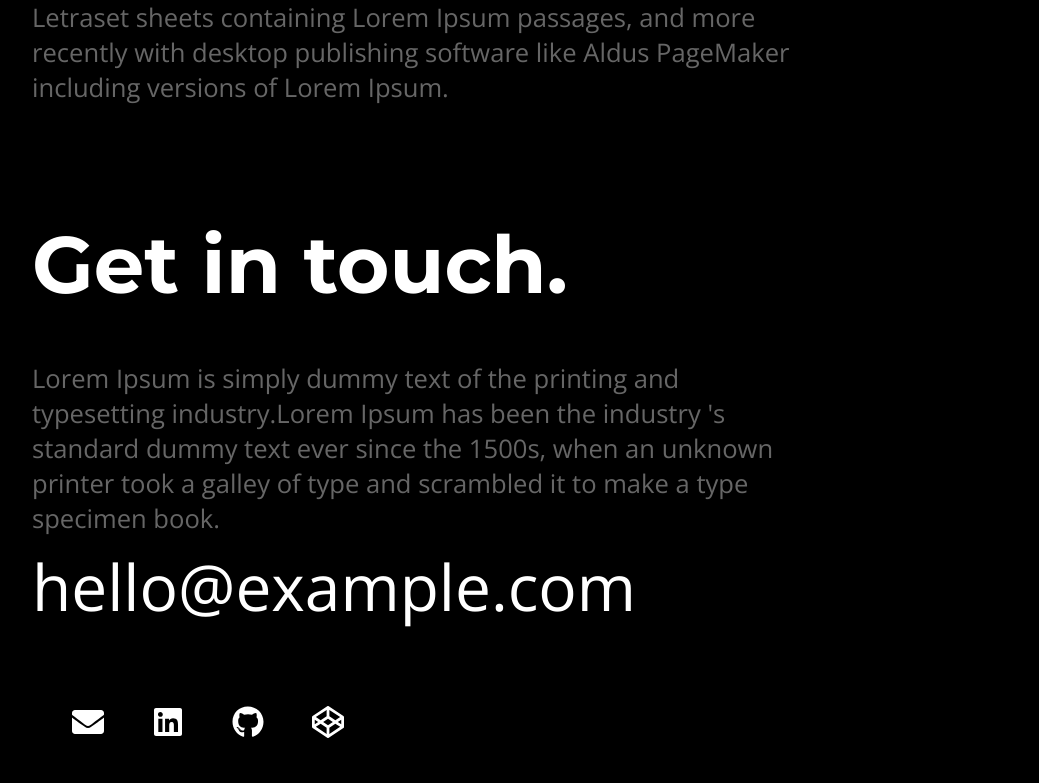
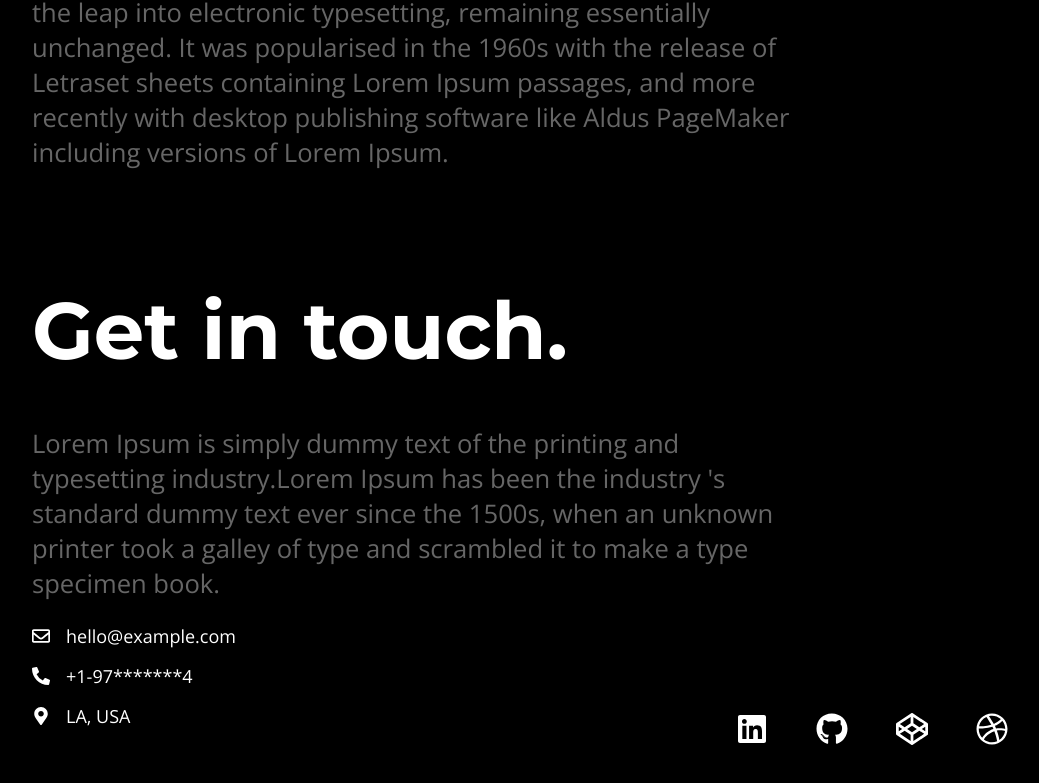
Before and after one commit to dscpvgcoet/hacktoberfest2021-react-portfolio-template, a React (Create React App) app: page /about in a window 1280 px wide. Shown: the part 743-1526 px from the top of the page, without its empty margins (96-1135 px from the left). Before the commit the page ends 1500 px from the top, so only its background shows below. Built offline with nearby package versions, Linux system fonts and the light colour scheme.

Commit message:
footer update

```diff
--- a/src/App.css
+++ b/src/App.css
@@ -33,7 +33,7 @@ a {
   position: relative;
 }
 .header_container h1 {
-  font-size: 1rem;
+  font-size:4em;
 }
 .header_container ul {
   list-style: none;
@@ -46,6 +46,10 @@ a {
   text-decoration: none;
   color: white;
   font-size: 1rem;
+}
+
+.nav-link:hover{
+  color:#1E6FD9;
 }
 
 /* Home */
--- a/src/components/Contact.js
+++ b/src/components/Contact.js
@@ -1,5 +1,5 @@
 import React from "react";
-import { FaEnvelope, FaLinkedin, FaGithub, FaCodepen } from "react-icons/fa";
+import { FaRegEnvelope, FaLinkedin, FaGithub, FaCodepen, FaPhoneAlt, FaMapMarkerAlt, FaDribbble } from "react-icons/fa";
 
 const Contact = ({ contactEmail, contactPara, socialLinks }) => {
   return (
@@ -7,16 +7,19 @@ const Contact = ({ contactEmail, contactPara, socialLinks }) => {
       <h1>Get in touch.</h1>
       <p>{contactPara}</p>
       <br></br>
-      <a className="email_link" href={`mailto:${contactEmail}`}>
-        {contactEmail}
-      </a>
-      <div className="social_links">
-        <ul>
-          <li>
-            <a href={`mailto:${contactEmail}`}>
-              <FaEnvelope></FaEnvelope>
-            </a>
-          </li>
+      <div style={{display:'flex',flexDirection:'row',alignItems:'center',justifyContent:'space-between'}}>
+        <div style={{display:'flex',flexDirection:'column',alignItems:'start'}}>
+          <a className="email_link" style={{fontSize:'1.8em',display:'flex',alignItems:'center',marginTop:'1rem'}} href={`mailto:${contactEmail}`}>
+            <FaRegEnvelope style={{marginInlineEnd:'1rem'}}></FaRegEnvelope>{contactEmail}
+          </a>
+          <a className="email_link" style={{fontSize:'1.8em',display:'flex',alignItems:'center',marginTop:'1rem'}} href={`mailto:${contactEmail}`}>
+            <FaPhoneAlt style={{marginInlineEnd:'1rem'}}></FaPhoneAlt>+1-97*******4
+          </a>
+          <a className="email_link" style={{fontSize:'1.8em',display:'flex',alignItems:'center',marginTop:'1rem'}} href={`mailto:${contactEmail}`}>
+            <FaMapMarkerAlt style={{marginInlineEnd:'1rem'}}></FaMapMarkerAlt>LA, USA
+          </a>
+        </div>
+        <ul className="social_links">
           <li>
             <a href={socialLinks[0].url}>
               <FaLinkedin></FaLinkedin>
@@ -32,6 +35,11 @@ const Contact = ({ contactEmail, contactPara, socialLinks }) => {
               <FaCodepen></FaCodepen>
             </a>
           </li>
+          <li>
+            <a href={socialLinks[3].url}>
+              <FaDribbble></FaDribbble>
+            </a>
+          </li>
         </ul>
       </div>
     </div>
--- a/src/components/ContactPage.js
+++ b/src/components/ContactPage.js
@@ -1,11 +1,10 @@
 import React from "react";
 
-import { FaEnvelope, FaLinkedin, FaGithub, FaCodepen } from "react-icons/fa";
+import { FaLinkedin, FaGithub, FaCodepen, FaDribbble } from "react-icons/fa";
 
 function ContactPage() {
   return (
     <div>
-
       <div className="contact-page">
         <h1>Get in touch.</h1>
         <form>
@@ -14,30 +13,28 @@ function ContactPage() {
           <textarea name="textarea" placeholder="Message" rows="10"></textarea>
           <button>Submit</button>
         </form>
-        <div className="contact_container" style={{ top: "5rem" }}>
-          <ul>
-            <li>
-              <a href="#">
-                <FaEnvelope></FaEnvelope>
-              </a>
-            </li>
-            <li>
+        <ul className="social_links" style={{display:'flex',listStyle:'none',alignItems:'center',justifyContent:'start'}}>
+          <li style={{fontSize:'3em',margin:'1rem'}}>
             <a href="#">
               <FaLinkedin></FaLinkedin>
             </a>
           </li>
-            <li>
+          <li style={{fontSize:'3em',margin:'1rem'}}>
             <a href="#">
               <FaGithub></FaGithub>
             </a>
           </li>
-            <li>
+          <li style={{fontSize:'3em',margin:'1rem'}}>
             <a href="#">
               <FaCodepen></FaCodepen>
             </a>
           </li>
+          <li style={{fontSize:'3em',margin:'1rem'}}>
+            <a href="#">
+              <FaDribbble></FaDribbble>
+            </a>
+          </li>
         </ul>
-        </div>
       </div>
     </div>
   );
--- a/src/components/header.js
+++ b/src/components/header.js
@@ -10,13 +10,13 @@ const Header = ({ name, contactEmail }) => {
         <nav>
           <ul>
             <li>
-              <a href="/skills">showcase</a>
+              <a className="nav-link" href="/skills">showcase</a>
             </li>
             <li>
-              <Link to="/about">about</Link>
+              <Link  className="nav-link" to="/about">about</Link>
             </li>
             <li>
-              <Link to="/contact">contact</Link>
+              <Link  className="nav-link" to="/contact">contact</Link>
             </li>
           </ul>
         </nav>
--- a/src/components/project.js
+++ b/src/components/project.js
@@ -1,7 +1,9 @@
 import React from 'react'
 import { Redirect, withRouter } from 'react-router-dom';
 import "./project.css";
+
 const Project = (props) => {
+
     return (
         <div className="project">
             {(props.match.params.id!=='1'&&props.match.params.id!=="2"&&props.match.params.id!=="3") && <Redirect to="/"/>}
--- a/src/components/yourdata.js
+++ b/src/components/yourdata.js
@@ -84,8 +84,12 @@ export default {
       url: "https://www.github.com",
     },
     {
+      name: "CodePen",
+      url: "https://codepen.com",
+    },
+    {
       name: "Dribbble",
-      url: "https://codepen.com",
+      url: "https://dribbble.com/",
     },
   ],
 
```
Also changed, not shown: 1 other file (tests, documents, lock files or other folders). Lines whose indentation alone changed are shown as unchanged.
